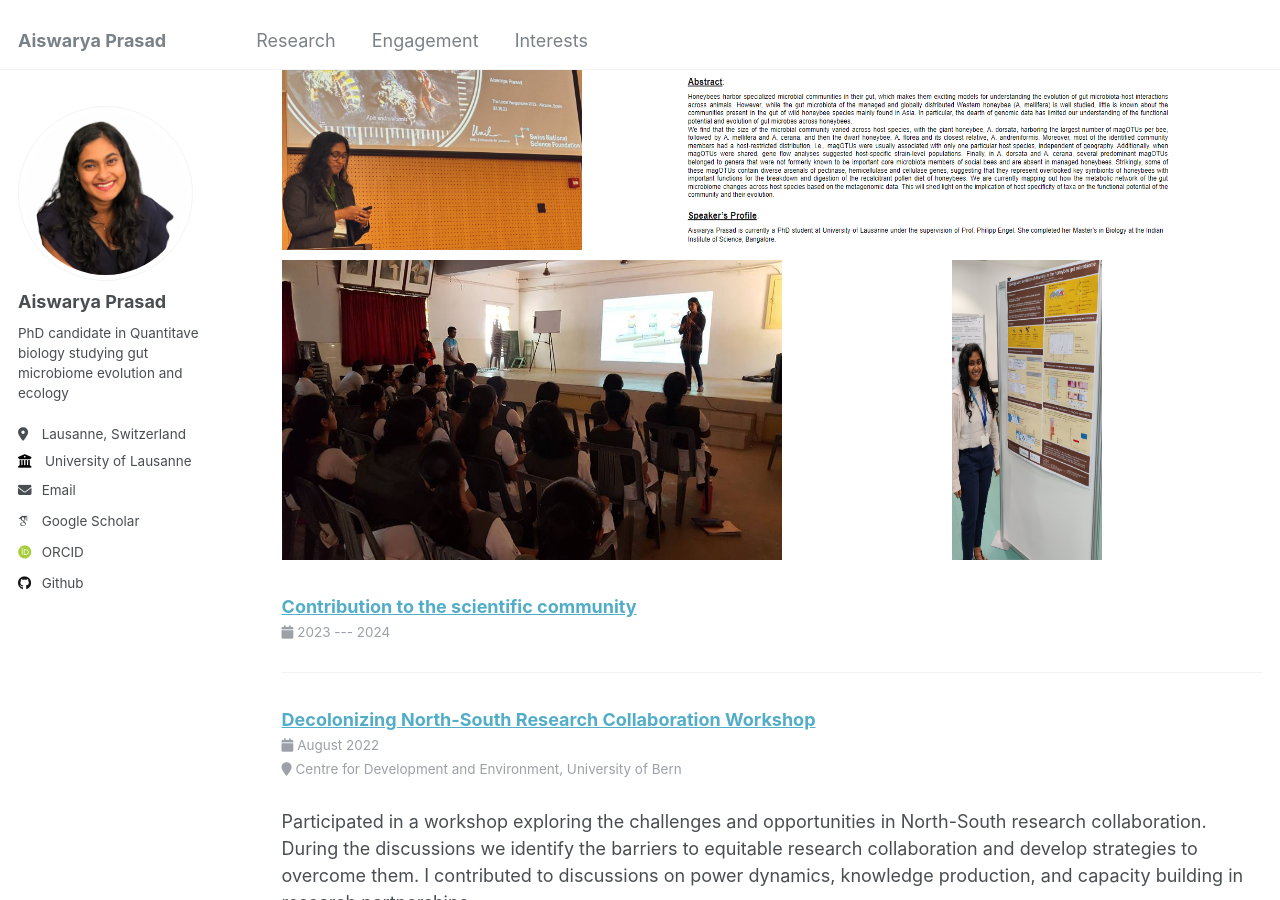
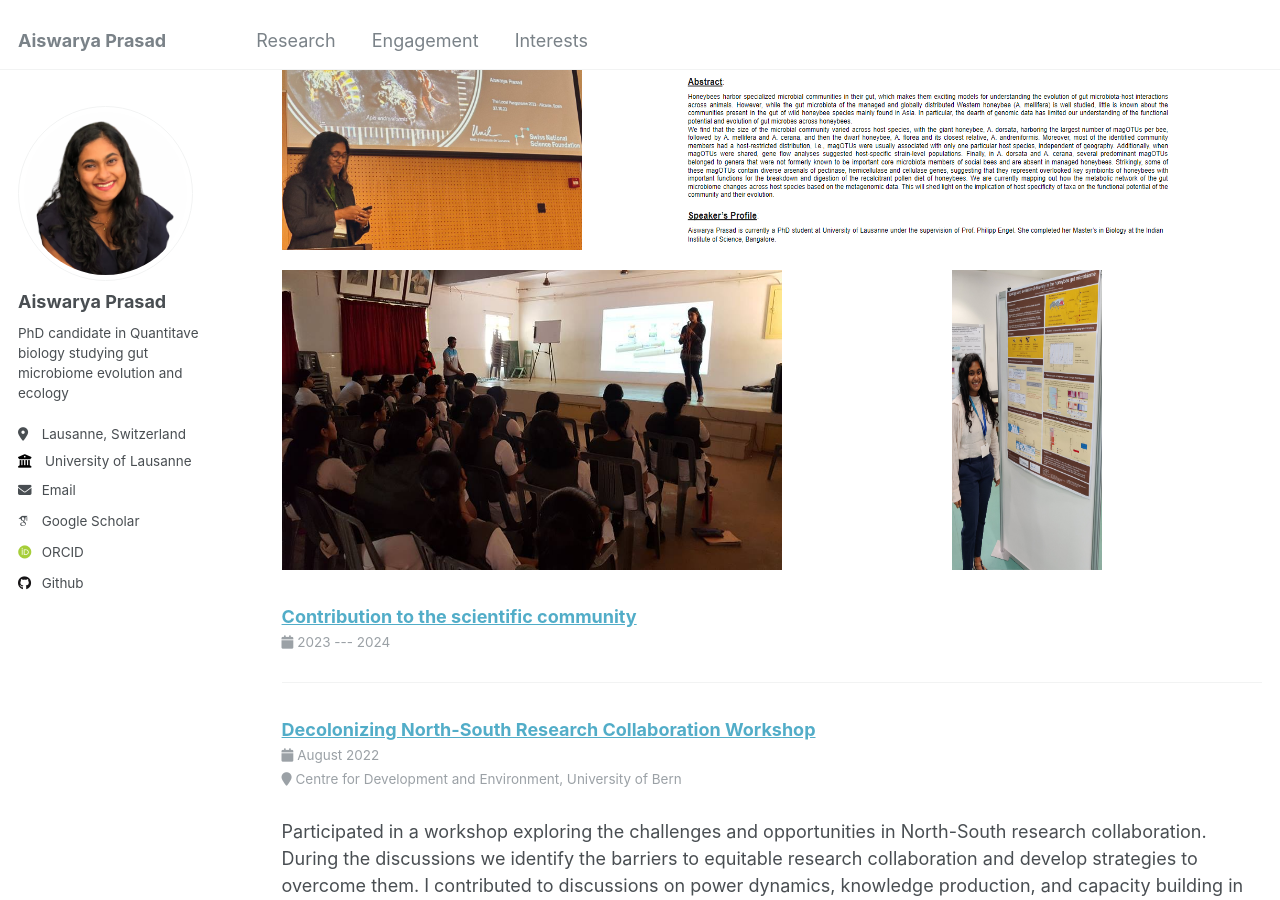
Before and after one commit to Aiswarya-prasad/aiswarya-prasad.github.io, a Jekyll site: the page built from _pages/engagement.md, in a window 1280 px wide and 900 px high, scrolled down 319 px. Built offline with Jekyll 4.4.1, drawn with Linux system fonts in a browser that asks for light colours; some web fonts are replaced; a script that is not in the unit is left out.

Commit message:
Syntax change, squash commit later or just ignore.

```diff
--- a/_includes/item-with-desc.html
+++ b/_includes/item-with-desc.html
@@ -83,9 +83,9 @@
                     style="width: {{ media.width | default: '200' }}px; height: {{ media.height | default: '300' }}px;" />
                 {% endif %}
             </div>
-            <!-- {% if media.add_break %}
+            {% if media.add_break %}
             <div style="flex-basis: 100%; height: 0;"></div>
-            {% endif %} -->
+            {% endif %}
             {% endfor %}
         </div>
         {% endif %}
```
